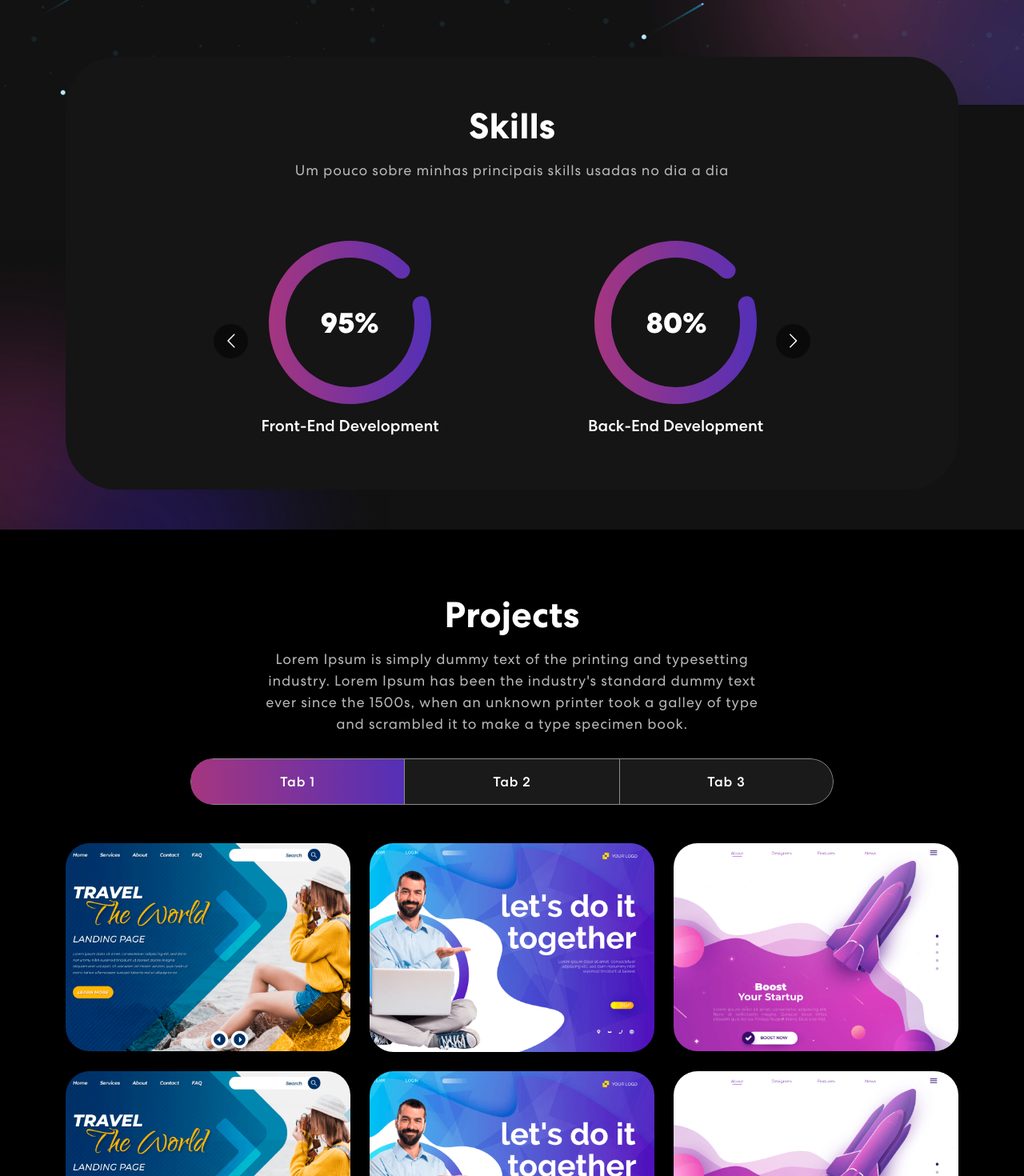
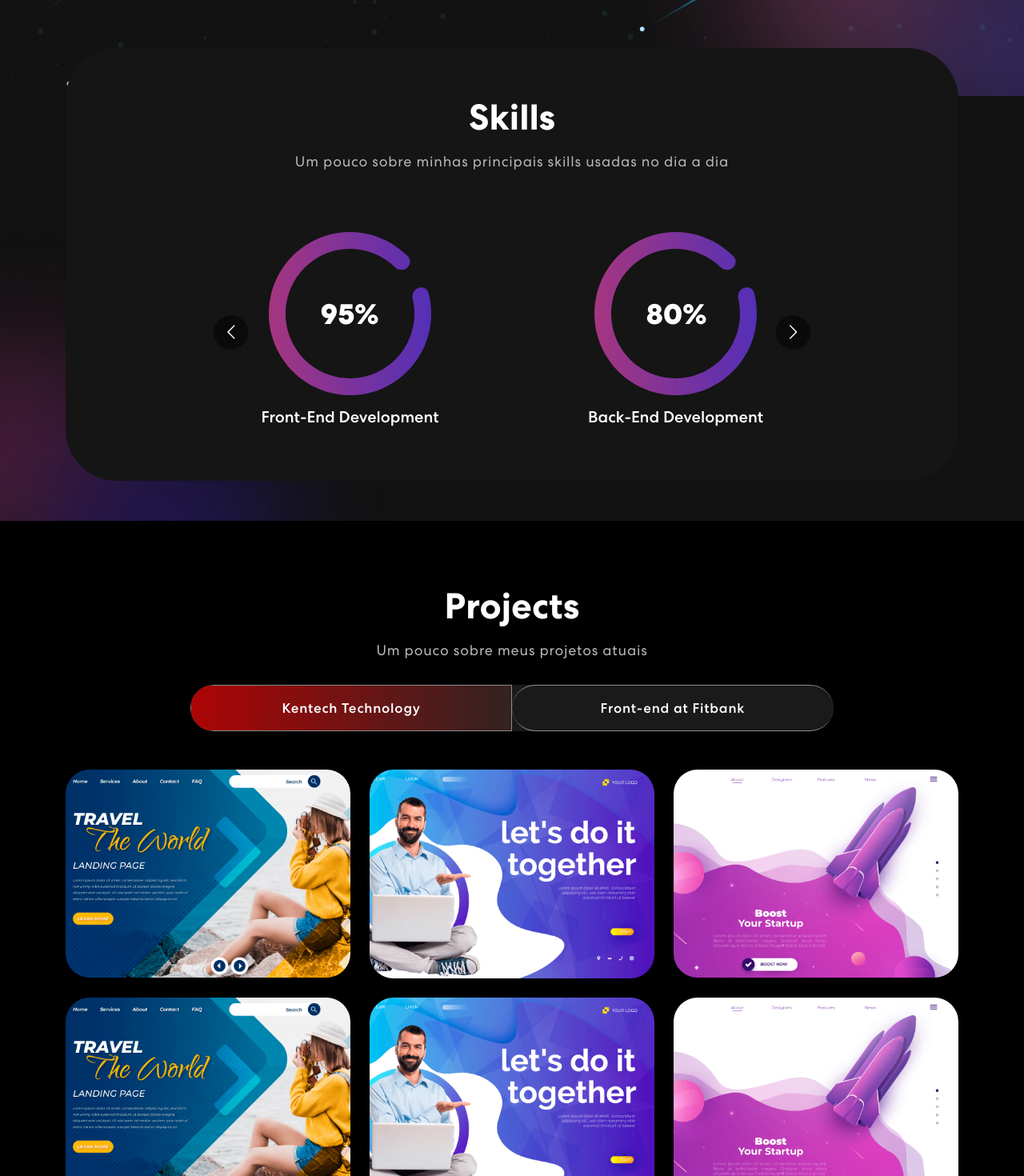
Before and after one commit to KennedyCordeiro/MyPortifolio, a React (Create React App) app: page / in a window 1280 px wide. Shown: the part 680-2150 px from the top of the page at 80% size. Built offline with nearby package versions, Linux system fonts and the light colour scheme; no server answers.

Commit message:
Refactor: mundaças visuais e adição de elementos do proprietario

```diff
--- a/src/App.css
+++ b/src/App.css
@@ -1,17 +1,17 @@
 /************ Custom Font ************/
 @font-face {
   font-family: Centra;
-	src: url('./assets/font/CentraNo2-Bold.ttf');
+  src: url("./assets/font/CentraNo2-Bold.ttf");
   font-weight: 700;
 }
 @font-face {
   font-family: Centra;
-	src: url('./assets/font/CentraNo2-Medium.ttf');
+  src: url("./assets/font/CentraNo2-Medium.ttf");
   font-weight: 500;
 }
 @font-face {
   font-family: Centra;
-	src: url('./assets/font/CentraNo2-Book.ttf');
+  src: url("./assets/font/CentraNo2-Book.ttf");
   font-weight: 400;
 }
 
@@ -33,16 +33,25 @@ body {
   position: relative;
   background-color: #121212 !important;
   color: #fff !important;
-  font-family: 'Centra', sans-serif !important;
+  font-family: "Centra", sans-serif !important;
 }
 
-h1, h2, h3, h4, h5, h6 {
+h1,
+h2,
+h3,
+h4,
+h5,
+h6 {
   margin: 0;
   padding: 0;
   line-height: normal;
 }
 
-p, a, li, button, ul {
+p,
+a,
+li,
+button,
+ul {
   margin: 0;
   padding: 0;
   line-height: normal;
@@ -63,11 +72,13 @@ button {
   background-color: transparent;
 }
 
-input:focus, textarea:focus, select:focus {
+input:focus,
+textarea:focus,
+select:focus {
   outline: none;
 }
 
-@media (min-width:1700px) {
+@media (min-width: 1700px) {
   main .container {
     max-width: 100%;
     padding: 0 150px;
@@ -81,6 +92,17 @@ p.success {
 p.danger {
   color: red;
 }
+/************ Function Reveal ************/
+.reveal {
+  opacity: 0;
+  transition: 1.5s all ease;
+}
+
+.reveal.active {
+  transform: translateY(0);
+  opacity: 1;
+}
+
 /************ Navbar Css ************/
 nav.navbar {
   padding: 18px 0;
@@ -88,7 +110,7 @@ nav.navbar {
   width: 100%;
   top: 0;
   z-index: 9999;
-  transition:  0.32s ease-in-out;
+  transition: 0.32s ease-in-out;
 }
 nav.navbar.scrolled {
   padding: 0px 0;
@@ -128,6 +150,7 @@ span.navbar-text {
   justify-content: center;
   line-height: 1;
   border: 1px solid rgba(255, 255, 255, 0.5);
+  cursor: pointer;
 }
 .social-icon a::before {
   content: "";
@@ -148,7 +171,8 @@ span.navbar-text {
   transition: 0.3s ease-in-out;
 }
 .social-icon a:hover img {
-	filter: brightness(0) saturate(100%) invert(0%) sepia(7%) saturate(98%) hue-rotate(346deg) brightness(95%) contrast(86%);
+  filter: brightness(0) saturate(100%) invert(0%) sepia(7%) saturate(98%)
+    hue-rotate(346deg) brightness(95%) contrast(86%);
 }
 .navbar-text button {
   font-weight: 700;
@@ -209,7 +233,7 @@ nav.navbar .navbar-toggler-icon:before {
   background-color: #fff;
   top: 0;
   left: 0;
-	content: '';
+  content: "";
   z-index: 2;
   transition: all 300ms linear;
 }
@@ -234,16 +258,21 @@ nav.navbar .navbar-toggler[aria-expanded="true"] .navbar-toggler-icon {
 .banner {
   margin-top: 0;
   padding: 260px 0 100px 0;
-  background-image: url('./assets/img/banner-bg.png');
+  background-image: url("./assets/img/banner-bg.png");
   background-position: top center;
   background-size: cover;
   background-repeat: no-repeat;
+  height: 100vh;
 }
 .banner .tagline {
   font-weight: 700;
   letter-spacing: 0.8px;
   padding: 8px 10px;
-  background: linear-gradient(90.21deg, rgba(170, 54, 124, 0.5) -5.91%, rgba(74, 47, 189, 0.5) 111.58%);
+  background: linear-gradient(
+    90.21deg,
+    rgba(170, 54, 124, 0.5) -5.91%,
+    rgba(74, 47, 189, 0.5) 111.58%
+  );
   border: 1px solid rgba(255, 255, 255, 0.5);
   font-size: 20px;
   margin-bottom: 16px;
@@ -258,7 +287,7 @@ nav.navbar .navbar-toggler[aria-expanded="true"] .navbar-toggler-icon {
   display: block;
 }
 .banner p {
-  color: #B8B8B8;
+  color: #b8b8b8;
   font-size: 18px;
   letter-spacing: 0.8px;
   line-height: 1.5em;
@@ -317,7 +346,7 @@ nav.navbar .navbar-toggler[aria-expanded="true"] .navbar-toggler-icon {
   font-weight: 700;
 }
 .skill p {
-    color: #B8B8B8;
+  color: #b8b8b8;
   font-size: 18px;
   letter-spacing: 0.8px;
   line-height: 1.5em;
@@ -352,7 +381,7 @@ nav.navbar .navbar-toggler[aria-expanded="true"] .navbar-toggler-icon {
   text-align: center;
 }
 .project p {
-  color: #B8B8B8;
+  color: #b8b8b8;
   font-size: 18px;
   letter-spacing: 0.8px;
   line-height: 1.5em;
@@ -364,18 +393,19 @@ nav.navbar .navbar-toggler[aria-expanded="true"] .navbar-toggler-icon {
   width: 72%;
   margin: 0 auto;
   border-radius: 50px;
-  background-color: rgb(255 255 255 / 10%);
+  background-color: rgba(252, 252, 252, 0.1);
   overflow: hidden;
 }
 .project .nav.nav-pills .nav-item {
-  width: 33.33333%;
+  width: 50%;
+  border-radius: 15px 50px 30px 0px;
 }
 .project .nav.nav-pills .nav-link {
   background-color: transparent;
-  border-radius: 0;
+  border-radius: 50px;
   padding: 17px 0;
   color: #fff;
-  width: 100%;
+  width: auto;
   font-size: 17px;
   letter-spacing: 0.8px;
   font-weight: 500;
@@ -384,12 +414,19 @@ nav.navbar .navbar-toggler[aria-expanded="true"] .navbar-toggler-icon {
   text-align: center;
   z-index: 0;
 }
+.kentech::before {
+  background: linear-gradient(90.21deg, #b40303 -5.91%, #252525 111.58%);
+
+}
+.fitbank::before{
+  background: linear-gradient(90.21deg, #0321ca -5.91%, #252525 111.58%);
+}
+
 .project .nav.nav-pills .nav-link::before {
   content: "";
   position: absolute;
   width: 0;
   height: 100%;
-    background: linear-gradient(90.21deg, #AA367C -5.91%, #4A2FBD 111.58%);
   top: 0;
   left: 0;
   z-index: -1;
@@ -421,7 +458,7 @@ nav.navbar .navbar-toggler[aria-expanded="true"] .navbar-toggler-icon {
 }
 .proj-imgbx::before {
   content: "";
-  background: linear-gradient(90.21deg, #AA367C -5.91%, #4A2FBD 111.58%);
+  background: linear-gradient(90.21deg, #aa367c -5.91%, #4a2fbd 111.58%);
   opacity: 0.85;
   position: absolute;
   width: 100%;
@@ -468,7 +505,7 @@ nav.navbar .navbar-toggler[aria-expanded="true"] .navbar-toggler-icon {
 
 /************ Projects Css ************/
 .contact {
-  background: linear-gradient(90.21deg, #AA367C -5.91%, #4A2FBD 111.58%);
+  background: linear-gradient(90.21deg, #aa367c -5.91%, #4a2fbd 111.58%);
   padding: 60px 0 200px 0;
 }
 .contact img {
@@ -479,7 +516,8 @@ nav.navbar .navbar-toggler[aria-expanded="true"] .navbar-toggler-icon {
   font-weight: 700;
   margin-bottom: 30px;
 }
-.contact form input, .contact form textarea {
+.contact form input,
+.contact form textarea {
   width: 100%;
   background: rgba(255, 255, 255, 0.1);
   border: 1px solid rgba(255, 255, 255, 0.5);
@@ -492,16 +530,19 @@ nav.navbar .navbar-toggler[aria-expanded="true"] .navbar-toggler-icon {
   letter-spacing: 0.8px;
   transition: 0.3s ease-in-out;
 }
-.contact form input:focus, .contact form textarea:focus {
+.contact form input:focus,
+.contact form textarea:focus {
   background: rgba(255, 255, 255, 1);
   color: #121212;
 }
-.contact form input::placeholder, .contact form textarea::placeholder {
+.contact form input::placeholder,
+.contact form textarea::placeholder {
   font-size: 16px;
   font-weight: 400;
   color: #fff;
 }
-.contact form input:focus::placeholder, .contact form textarea:focus::placeholder {
+.contact form input:focus::placeholder,
+.contact form textarea:focus::placeholder {
   color: #121212;
   opacity: 0.8;
 }
@@ -541,13 +582,13 @@ nav.navbar .navbar-toggler[aria-expanded="true"] .navbar-toggler-icon {
 /************ Footer Css ************/
 .footer {
   padding: 0 0 50px 0;
-  background-image: url('./assets/img/footer-bg.png');
+  background-image: url("./assets/img/footer-bg.png");
   background-position: center center;
   background-size: cover;
   background-repeat: no-repeat;
 }
 .newsletter-bx {
-  background: #FFFFFF;
+  background: #ffffff;
   border-radius: 55px;
   color: #121212;
   padding: 85px 125px;
@@ -570,7 +611,7 @@ nav.navbar .navbar-toggler[aria-expanded="true"] .navbar-toggler-icon {
 }
 .new-email-bx::before {
   content: "";
-  background: linear-gradient(90.21deg, #AA367C -5.91%, #4A2FBD 111.58%);
+  background: linear-gradient(90.21deg, #aa367c -5.91%, #4a2fbd 111.58%);
   border-radius: 20px;
   position: absolute;
   z-index: -1;
@@ -599,7 +640,7 @@ nav.navbar .navbar-toggler[aria-expanded="true"] .navbar-toggler-icon {
   padding: 0 15px;
 }
 .new-email-bx button {
-  background: linear-gradient(90.21deg, #AA367C -5.91%, #4A2FBD 111.58%);
+  background: linear-gradient(90.21deg, #aa367c -5.91%, #4a2fbd 111.58%);
   padding: 20px 65px;
   color: #fff;
   font-weight: 500;
@@ -612,7 +653,7 @@ nav.navbar .navbar-toggler[aria-expanded="true"] .navbar-toggler-icon {
 .footer p {
   font-weight: 400;
   font-size: 14px;
-  color: #B8B8B8;
+  color: #b8b8b8;
   letter-spacing: 0.5px;
   margin-top: 20px;
 }
--- a/src/App.js
+++ b/src/App.js
@@ -1,6 +1,7 @@
-import logo from './logo.svg';
-import './App.css';
-import 'bootstrap/dist/css/bootstrap.min.css';
+import logo from "./logo.svg";
+import "./App.css";
+import "bootstrap/dist/css/bootstrap.min.css";
+import "./components/Script";
 import { NavBar } from "./components/NavBar";
 import { Banner } from "./components/Banner";
 import { Skills } from "./components/Skills";
@@ -11,12 +12,28 @@ import { Footer } from "./components/Footer";
 function App() {
   return (
     <div className="App">
+      <section>
+        <div className="">
           <NavBar />
           <Banner />
+        </div>
+      </section>
+      <section>
+        <div className=" reveal">
           <Skills />
+        </div>
+      </section>
+      <section>
+        <div className=" reveal">
           <Projects />
+        </div>
+      </section>
+      <section>
+        <div className=" reveal">
           <Contact />
           <Footer />
+        </div>
+      </section>
     </div>
   );
 }
--- a/src/components/Banner.js
+++ b/src/components/Banner.js
@@ -62,14 +62,14 @@ export const Banner = () => {
                 </div>}
             </TrackVisibility>
           </Col>
-          <Col xs={12} md={6} xl={5}>
+          {/* <Col xs={12} md={6} xl={5}>
             <TrackVisibility>
               {({ isVisible }) =>
                 <div className={isVisible ? "animate__animated animate__zoomIn" : ""}>
                   <img src={headerImg} alt="Header Img" />
                 </div>}
             </TrackVisibility>
-          </Col>
+          </Col> */}
         </Row>
       </Container>
     </section>
--- a/src/components/NavBar.js
+++ b/src/components/NavBar.js
@@ -82,8 +82,7 @@ export const NavBar = () => {
                 <a>
                   <img src={navIcon1} alt="" onClick={onClickLinkedin} />
                 </a>
-                {/* <a href="#"><img src={navIcon2} alt="" onClick={onClickInstagram} /></a> */}
-                <a href="#">
+                <a>
                   <img src={navIcon3} alt="" onClick={onClickInstagram} />
                 </a>
               </div>
--- a/src/components/Projects.js
+++ b/src/components/Projects.js
@@ -4,11 +4,10 @@ import projImg1 from "../assets/img/project-img1.png";
 import projImg2 from "../assets/img/project-img2.png";
 import projImg3 from "../assets/img/project-img3.png";
 import colorSharp2 from "../assets/img/color-sharp2.png";
-import 'animate.css';
-import TrackVisibility from 'react-on-screen';
+import "animate.css";
+import TrackVisibility from "react-on-screen";
 
 export const Projects = () => {
-
   const projects = [
     {
       title: "Business Startup",
@@ -43,56 +42,65 @@ export const Projects = () => {
   ];
 
   return (
-    <section className="project" id="project">
+    <section className="project" id="projects">
       <Container>
         <Row>
           <Col size={12}>
             <TrackVisibility>
-              {({ isVisible }) =>
-              <div className={isVisible ? "animate__animated animate__fadeIn": ""}>
+              {({ isVisible }) => (
+                <div
+                  className={
+                    isVisible ? "animate__animated animate__fadeIn" : ""
+                  }
+                >
                   <h2>Projects</h2>
-                <p>Lorem Ipsum is simply dummy text of the printing and typesetting industry. Lorem Ipsum has been the industry's standard dummy text ever since the 1500s, when an unknown printer took a galley of type and scrambled it to make a type specimen book.</p>
+                  <p>Um pouco sobre meus projetos atuais </p>
                   <Tab.Container id="projects-tabs" defaultActiveKey="first">
-                  <Nav variant="pills" className="nav-pills mb-5 justify-content-center align-items-center" id="pills-tab">
+                    <Nav
+                      variant="pills"
+                      className="nav-pills mb-5 justify-content-center align-items-center"
+                      id="pills-tab"
+                    >
                       <Nav.Item>
-                      <Nav.Link eventKey="first">Tab 1</Nav.Link>
+                        <Nav.Link eventKey="first" className="kentech">Kentech Technology</Nav.Link>
                       </Nav.Item>
                       <Nav.Item>
-                      <Nav.Link eventKey="second">Tab 2</Nav.Link>
+                        <Nav.Link eventKey="second"  className="fitbank">Front-end at Fitbank</Nav.Link>
                       </Nav.Item>
-                    <Nav.Item>
-                      <Nav.Link eventKey="third">Tab 3</Nav.Link>
-                    </Nav.Item>
+
                     </Nav>
-                  <Tab.Content id="slideInUp" className={isVisible ? "animate__animated animate__slideInUp" : ""}>
+                    <Tab.Content
+                      id="slideInUp"
+                      className={
+                        isVisible ? "animate__animated animate__slideInUp" : ""
+                      }
+                    >
                       <Tab.Pane eventKey="first">
                         <Row>
-                        {
-                          projects.map((project, index) => {
-                            return (
-                              <ProjectCard
-                                key={index}
-                                {...project}
-                                />
-                            )
-                          })
-                        }
+                          {projects.map((project, index) => {
+                            return <ProjectCard key={index} {...project} />;
+                          })}
                         </Row>
                       </Tab.Pane>
-                    <Tab.Pane eventKey="section">
-                      <p>Lorem ipsum dolor sit amet consectetur adipisicing elit. Cumque quam, quod neque provident velit, rem explicabo excepturi id illo molestiae blanditiis, eligendi dicta officiis asperiores delectus quasi inventore debitis quo.</p>
-                    </Tab.Pane>
+                      <Tab.Pane eventKey="section"></Tab.Pane>
                       <Tab.Pane eventKey="third">
-                      <p>Lorem ipsum dolor sit amet consectetur adipisicing elit. Cumque quam, quod neque provident velit, rem explicabo excepturi id illo molestiae blanditiis, eligendi dicta officiis asperiores delectus quasi inventore debitis quo.</p>
+                        <p>
+                          Lorem ipsum dolor sit amet consectetur adipisicing
+                          elit. Cumque quam, quod neque provident velit, rem
+                          explicabo excepturi id illo molestiae blanditiis,
+                          eligendi dicta officiis asperiores delectus quasi
+                          inventore debitis quo.
+                        </p>
                       </Tab.Pane>
                     </Tab.Content>
                   </Tab.Container>
-              </div>}
+                </div>
+              )}
             </TrackVisibility>
           </Col>
         </Row>
       </Container>
       <img className="background-image-right" src={colorSharp2}></img>
     </section>
-  )
-}
+  );
+};
--- /dev/null
+++ b/src/components/Script.js
@@ -0,0 +1,17 @@
+function reveal() {
+  var reveals = document.querySelectorAll(".reveal");
+
+  reveals.forEach((reveal) => {
+    var windowHeight = window.innerHeight;
+    var elementTop = reveal.getBoundingClientRect().top;
+    var elementVisible = 100;
+
+    if (elementTop < windowHeight - elementVisible) {
+      reveal.classList.add("active");
+    } else {
+      reveal.classList.remove("active");
+    }
+  });
+}
+
+window.addEventListener("scroll", reveal);
```
Also changed, not shown: 1 other file (tests, documents, lock files or other folders). Lines whose indentation alone changed are shown as unchanged.
